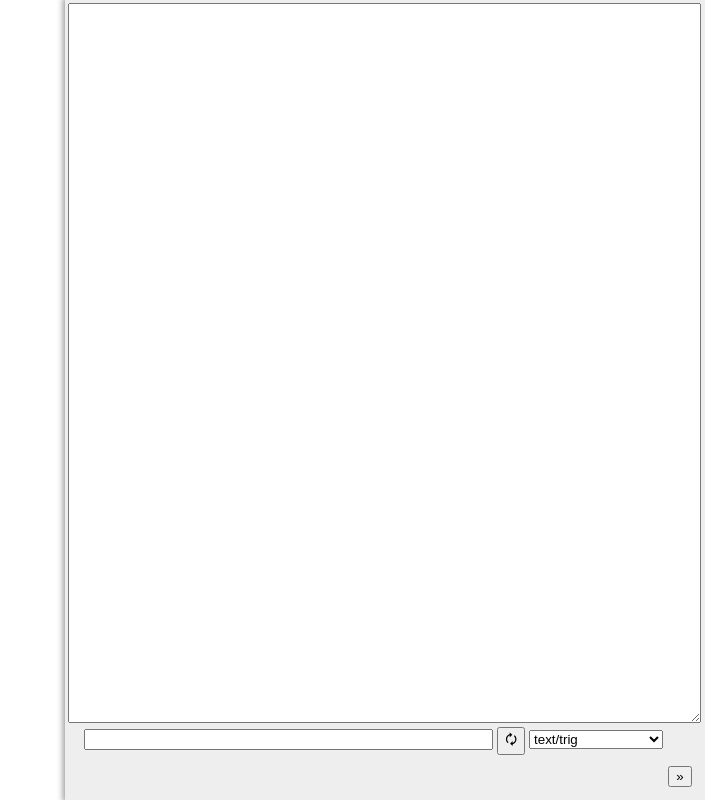
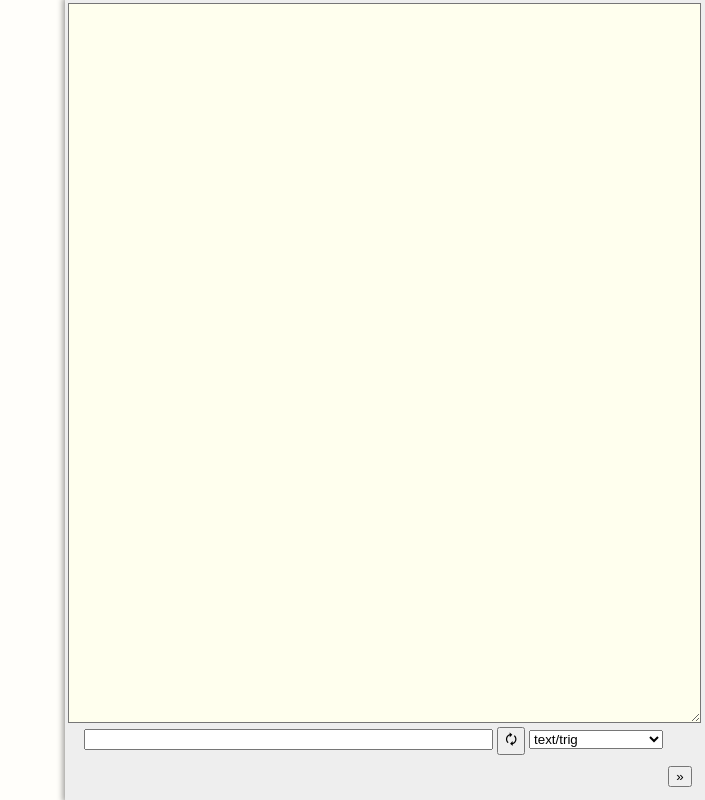
Before and after one commit to niklasl/ldtr, a website with bundled scripts: page demo/index.html in a window 1280 px wide. Shown: the whole page, without its empty margins (575-1280 px from the left). Built offline with nearby package versions, Linux system fonts and the light colour scheme.

Commit message:
Tweak vintage background colors for view and editor

```diff
--- a/demo/colors/vintage.css
+++ b/demo/colors/vintage.css
@@ -1,5 +1,11 @@
 #view {
+  background-color: #fffefa;
   color: #000;
+}
+
+#editor {
+  background-color: #ffe;
+  color: #014;
 }
 
 article.card { background-color: #fff;
```
